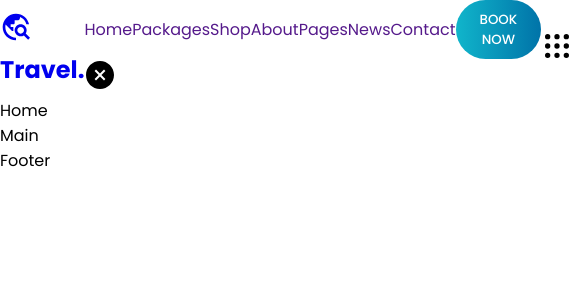
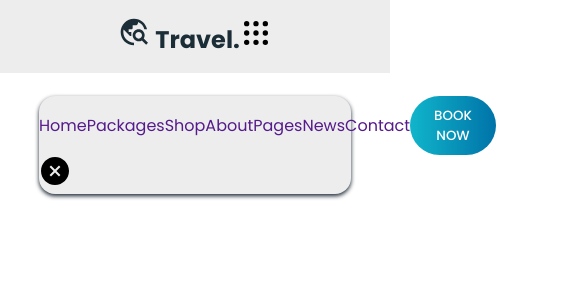
Before and after one commit to AndrLoko/react-travel, a React (Vite) app: page / in a window 390 px wide. Shown: the top 300 px of the page, 573 px wide, since content can reach past the window. Built offline with nearby package versions, Linux system fonts and the light colour scheme.

Commit message:
Start adaptive version

```diff
--- a/src/components/Navbar/navbar.scss
+++ b/src/components/Navbar/navbar.scss
@@ -0,0 +1,48 @@
+:root {
+    --PrimaryColor: hsl(199, 100%, 33%);
+    --SecondColor: hsl(187, 85%, 47%);
+    --gradientColor: linear-gradient(to right, hsl(187, 85%, 43%), hsl(199, 100%, 33%));
+    --whiteColor: hsl(0, 0%, 100%);
+    --blackColor: hsl(201, 33%, 16%);
+    --textColor: hsl(240, 4%, 36%);
+    --whiteColorDeam: hsl(0, 0%, 93%);
+    --greyText: rgb(190, 190, 190);
+    --inputColor: rgb(239, 239, 239);
+    --bodyColor: rgb(240, 240, 246);
+    --carBG: rgb(225, 225, 235);
+}
+
+.header {
+    position: fixed;
+    display: flex;
+    align-items: center;
+    justify-content: center;
+    background: var(--whiteColorDeam);
+    width: 100%;
+    padding: 1rem;
+    z-index: 1000;
+
+    .logo {
+        color: var(--blackColor)
+    }
+
+    @media screen and (max-width: 768px) {
+        .navBar {
+            position: absolute;
+            background-color: var(--whiteColorDeam);
+            height: max-content;
+            width: 80%;
+            border-radius: 1rem;
+            top: 6rem;
+            left: 50%;
+            transform: translate(-50%);
+            z-index: 2000;
+            box-shadow: 0 2px 4px rgba(2, 15, 29, 0.904);
+            transition: 0.3s ease-in-out;
+
+            .navLists {
+                display: flex;
+            }
+        }
+    }
+}
```
